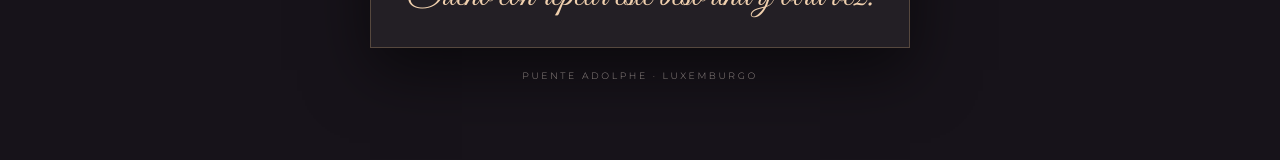
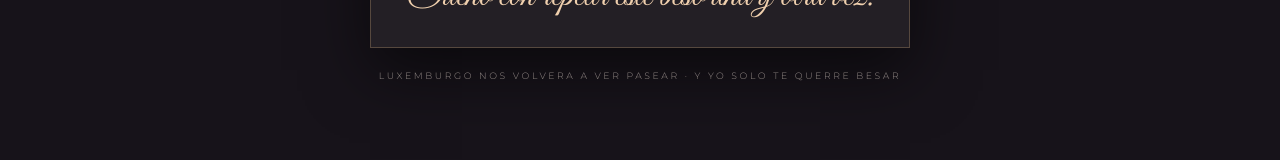
Before and after one commit to victorcabrerizo-hue/Luxemburgo5.0, a plain HTML site: page index.html in a window 1280 px wide. Shown: the part 1375-1535 px from the top of the page. Drawn offline with nearby package versions, Linux system fonts and the light colour scheme; files whose address does not match are found by name.

Commit message:
Update caption for location in index.html

```diff
--- a/index.html
+++ b/index.html
@@ -290,7 +290,7 @@ footer{text-align:center;background:var(--noche);padding:40px 20px 48px}
            alt="Cristina y Víctor besándose frente al puente Adolphe, en Luxemburgo.">
       <figcaption>Sueño con repetir este beso una y otra vez.</figcaption>
     </figure>
-    <p class="place">Puente Adolphe · Luxemburgo</p>
+    <p class="place">Luxemburgo nos volvera a ver pasear · Y yo solo te querre besar</p>
   </div>
 </section>
 
```
